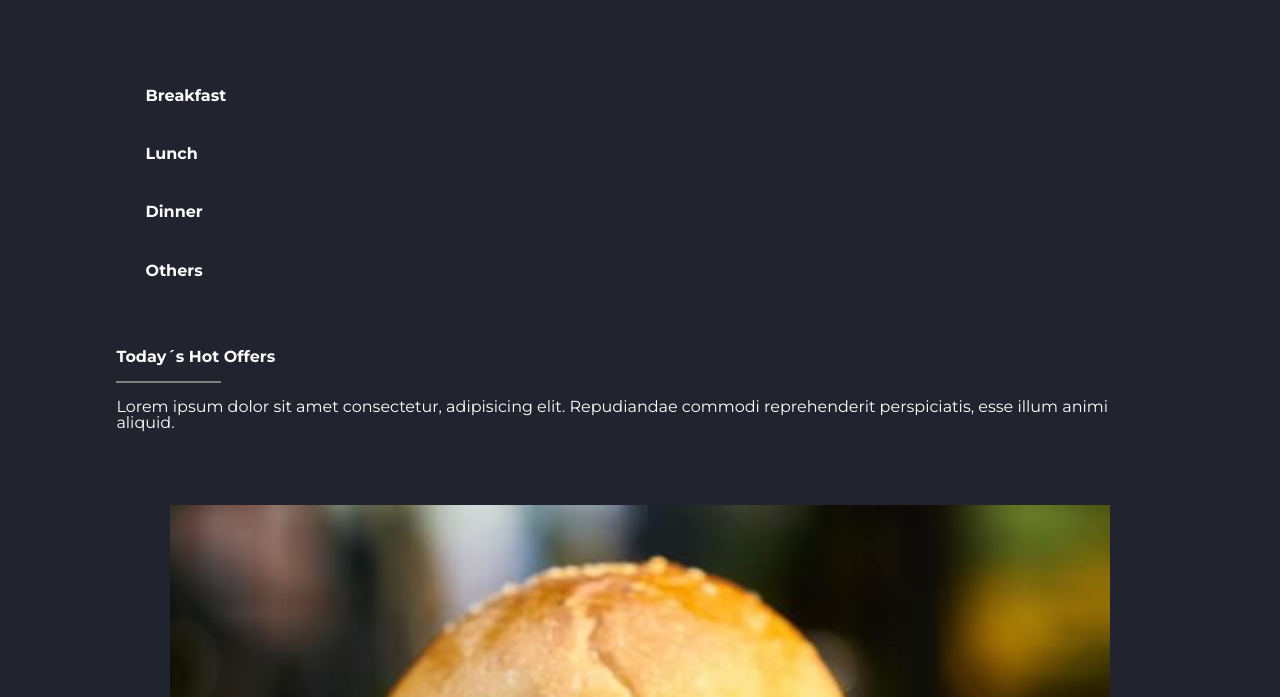
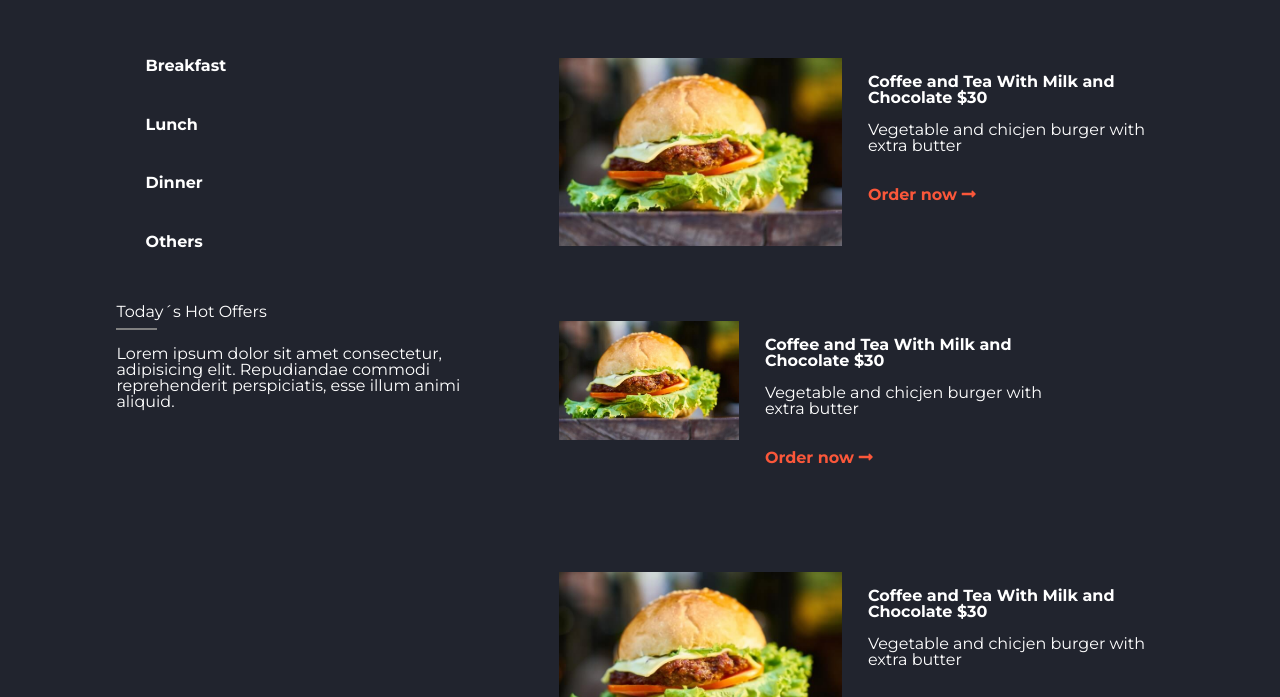
Before and after one commit to jonhlop/Hamburgueseria, a plain HTML site: page menu.html in a window 1280 px wide. Shown: the part 244-941 px from the top of the page. Drawn offline with Linux system fonts and the light colour scheme.

Commit message:
HOTFIX: Arreglado columas 40 60  y dentro de la de 60 50 50

```diff
--- a/css/style.css
+++ b/css/style.css
@@ -489,16 +489,13 @@ main #todaymenu h2 {
 
 }
 
-main .row .lateral-izq {
-  width: 100%;
 
-}
 
-main .row .lateral-izq nav {
+main .row nav {
   padding-bottom: 1.563em;
 }
 
-main .row .lateral-izq nav ul li a {
+main .row nav ul li a {
   display: block;
   text-decoration: none;
   color: white;
@@ -508,39 +505,35 @@ main .row .lateral-izq nav ul li a {
 
 }
 
-main .row .lateral-izq nav ul li a:hover {
+main .row nav ul li a:hover {
   background-color: var(--color-principal);
   border-radius: 0.313em;
+  width: 100%;
   transition: 0.5s;
 }
 
-main .row .lateral-izq .line_menu {
+main .row .line_menu {
   width: 10%;
 }
 
-main .row .lateral-izq .line_menu hr {
+main .row .line_menu hr {
   color: var(--color-principal);
   margin-bottom: 1em;
 }
 
-main section .row .lateral-izq {
+main section .row {
 
   border-bottom: 0;
 }
 
 
-main .row .lateral-der {
-  width: 90%;
-  margin: 0 auto;
 
 
-}
-
-main .row .lateral-der h3 {
+main .row #todaymenu h3 {
   font-size: 1.250em;
 }
 
-main .row .lateral-der span {
+main .row #todaymenu span {
   font-weight: 700;
   margin-left: 0.938em;
   color: var(--color-principal);
@@ -548,15 +541,23 @@ main .row .lateral-der span {
 
 }
 
-main .row .lateral-der a {
+main .row a {
 
   font-weight: 700;
   margin: 2em 0;
 }
 
-main section .row .lateral-der,
-main section .row .lateral-izq {
+main section .izq {
+  width: 40%;
+}
 
-  border-left: 0;
+main section .der {
+  width: 60%;
+  margin: 0 auto;
+}
 
+main section .der comida {
+  width: 100%;
 }
+
+/* ----------------------------- Meadia desktop ----------------------------- */
--- a/menu.html
+++ b/menu.html
@@ -74,13 +74,15 @@
         <main>
             <section id="todaymenu" class="container-fluid">
                 <div class="container">
+
                     <h2>Today´s<span>Menu</span></h2>
                     <div class="underline">
                         <hr noshade="noshade">
                         <span>X</span>
                     </div>
                     <div class="row">
-                        <article class="lateral-izq">
+                        <section class="izq row">
+                            <div class="description">
                             <nav>
                                 <ul>
                                     <li>
@@ -91,7 +93,7 @@
                                     </li>
                                 </ul>
                             </nav>
-                            <div class="description">
+
                                 <h3>Today´s Hot Offers</h3>
                                 <div class="line_menu">
                                     <hr noshade="noshade">
@@ -99,33 +101,45 @@
                                 <p>Lorem ipsum dolor sit amet consectetur, adipisicing elit. Repudiandae commodi
                                     reprehenderit perspiciatis, esse illum animi aliquid. </p>
                             </div>
-                        </article>
+                        </section>
+                        <section class="der row">
 
-                        <article class="lateral-der">
-                            <div class="comidas">
-                                <img src="images/t1.jpg" alt="hamburguesa con queso y mantequilla">
-                            </div>
+                            <article class="columna">
+                                <div class="comida">
+                                    <img src="images/t1.jpg" alt="Nuestro chef">
+                                </div>
+                            </article>
+                            <article class="columna">
+                                <h3>Coffee and Tea With Milk and Chocolate <span class="precio">$30</span></h3>
+                                <p>Vegetable and chicjen burger with extra butter</p>
+                                <a class="enlace" href="">Order now <i class="fas fa-long-arrow-alt-right"></i></a>
 
-                            <h3>Chicken Burger With Cheese and Butter <span class="precio">$95</span></h3>
-                            <p>Vegetable and chicjen burger with extra butter</p>
-                            <a class="enlace" href="">Order now <i class="fas fa-long-arrow-alt-right"></i></a>
+                            </article>
+                            <article class="columna">
+                                <div class="comida">
+                                    <img src="images/t1.jpg" alt="Nuestro chef">
+                                </div>
+                            </article>
+                            <article class="columna">
+                                <h3>Coffee and Tea With Milk and Chocolate <span class="precio">$30</span></h3>
+                                <p>Vegetable and chicjen burger with extra butter</p>
+                                <a class="enlace" href="">Order now <i class="fas fa-long-arrow-alt-right"></i></a>
 
-                            <div class="comidas">
-                                <img src="images/t4.jpg" alt="Cafe">
-                            </div>
+                            </article>
+                            <article class="columna">
+                                <div class="comida">
+                                    <img src="images/t1.jpg" alt="Nuestro chef">
+                                </div>
+                            </article>
+                            <article class="columna">
+                                <h3>Coffee and Tea With Milk and Chocolate <span class="precio">$30</span></h3>
+                                <p>Vegetable and chicjen burger with extra butter</p>
+                                <a class="enlace" href="">Order now <i class="fas fa-long-arrow-alt-right"></i></a>
 
-                            <h3>Coffee and Tea With Milk and Chocolate <span class="precio">$30</span></h3>
-                            <p>Vegetable and chicjen burger with extra butter</p>
-                            <a class="enlace" href="">Order now <i class="fas fa-long-arrow-alt-right"></i></a>
+                            </article>
 
-                            <div class="comidas">
-                                <img src="images/t2.jpg" alt="Filete de pollo">
-                            </div>
+                        </section>
 
-                            <h3>Hot Pizza With Extra Cheese and Butter <span class="precio">$65</span></h3>
-                            <p>Vegetable and chicjen burger with extra butter</p>
-                            <a class="enlace" href="">Order now <i class="fas fa-long-arrow-alt-right"></i></a>
-                        </article>
                     </div>
                 </div>
             </section>
```
